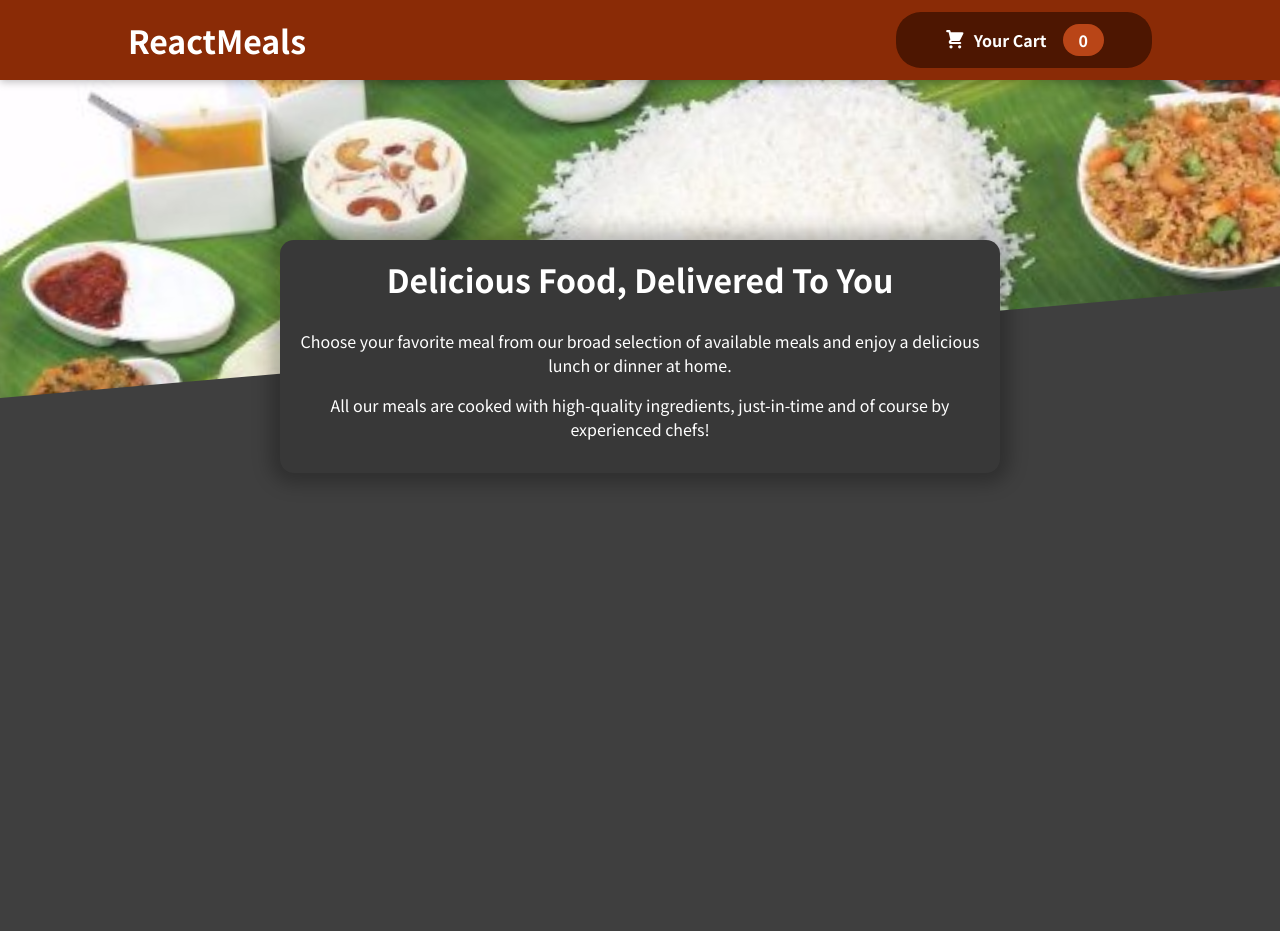
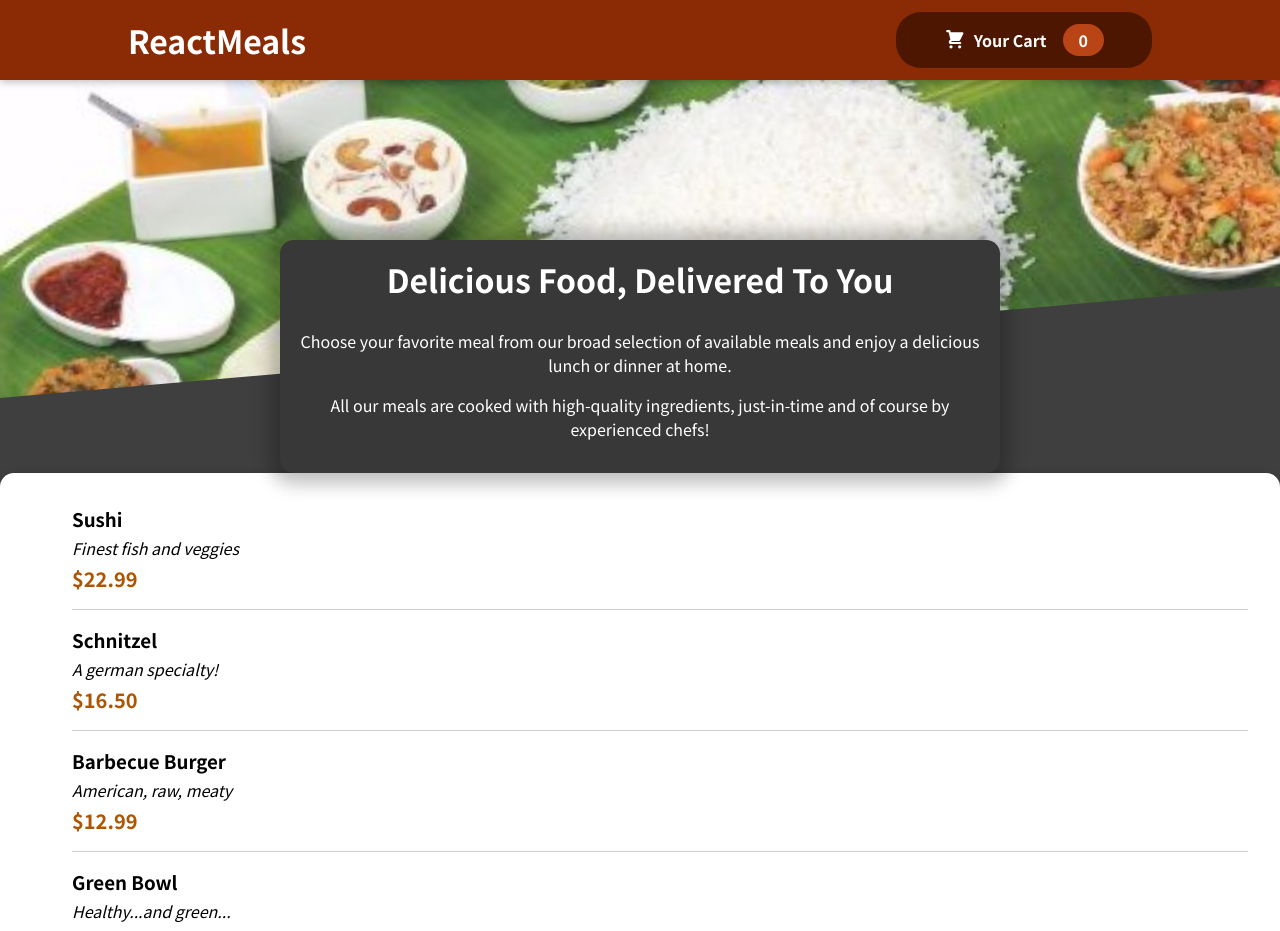
Before and after one commit to Aishu2604/Restaurant, a React (Create React App) app: page / in a window 1280 px wide. Shown: the top 931 px of the page. Before the commit the page ends 800 px from the top, so only its background shows below. Built offline with nearby package versions, Linux system fonts and the light colour scheme.

Commit message:
Item Visibility

```diff
--- a/src/App.js
+++ b/src/App.js
@@ -1,12 +1,15 @@
 import React from "react";
 import Header from "./Component/Layout/Header";
-import MealsSummary from "./Component/Meals/MealsSummary";
+// import MealsSummary from "./Component/Meals/MealsSummary";
+import Meals from "./Component/Meals/Meals";
 
 function App() {
   return (
     <React.Fragment>
       <Header />
-      <MealsSummary />
+      <main>
+        <Meals />
+      </main>
     </React.Fragment>
   );
 }
--- /dev/null
+++ b/src/Component/Meals/AvailableMeal.module.css
@@ -0,0 +1,24 @@
+.meals {
+    max-width: 60rem;
+    width: 90%;
+    margin: 2rem auto;
+    animation: meals-appear 1s ease-out forwards;
+  }
+
+  .meals ul {
+    list-style: none;
+    margin: 0;
+    padding: 0;
+  }
+
+  @keyframes meals-appear {
+    from {
+      opacity: 0;
+      transform: translateY(3rem);
+    }
+
+    to {
+      opacity: 1;
+      transform: translateY(0);
+    }
+  }
--- a/src/Component/Meals/AvailableMeals.js
+++ b/src/Component/Meals/AvailableMeals.js
@@ -0,0 +1,51 @@
+import React from "react";
+import classes from "./AvailableMeal.module.css";
+import Card from "../UI/Card";
+import MealItem from "./MealItem/MealItem";
+
+const DUMMY_MEALS = [
+  {
+    id: "m1",
+    name: "Sushi",
+    description: "Finest fish and veggies",
+    price: 22.99,
+  },
+  {
+    id: "m2",
+    name: "Schnitzel",
+    description: "A german specialty!",
+    price: 16.5,
+  },
+  {
+    id: "m3",
+    name: "Barbecue Burger",
+    description: "American, raw, meaty",
+    price: 12.99,
+  },
+  {
+    id: "m4",
+    name: "Green Bowl",
+    description: "Healthy...and green...",
+    price: 18.99,
+  },
+];
+
+const AvailabeMeals = () => {
+  const mealsList = DUMMY_MEALS.map((meal) => (
+    <MealItem
+      key={meal.id}
+      name={meal.name}
+      description={meal.description}
+      price={meal.price}
+    />
+  ));
+  return (
+    <section className={classes.meal}>
+      <Card>
+        <ul>{mealsList}</ul>
+      </Card>
+    </section>
+  );
+};
+
+export default AvailabeMeals;
--- /dev/null
+++ b/src/Component/Meals/MealItem/MealItem.js
@@ -0,0 +1,18 @@
+import React from "react";
+import classes from "./MealItem.module.css";
+
+const MealItem = (props) => {
+    const price = `$${props.price.toFixed(2)}`;
+  return (
+    <li className={classes.meal}>
+      <div>
+        <h3 className={classes.h3}>{props.name}</h3>
+        <div className={classes.description}>{props.description}</div>
+        <div className={classes.price}>{price}</div>
+      </div>
+      <div></div>
+    </li>
+  );
+};
+
+export default MealItem;
--- /dev/null
+++ b/src/Component/Meals/MealItem/MealItem.module.css
@@ -0,0 +1,22 @@
+.meal {
+    display: flex;
+    justify-content: space-between;
+    margin: 1rem;
+    padding-bottom: 1rem;
+    border-bottom: 1px solid #ccc;
+  }
+
+  .meal h3 {
+    margin: 0 0 0.25rem 0;
+  }
+
+  .description {
+    font-style: italic;
+  }
+
+  .price {
+    margin-top: 0.25rem;
+    font-weight: bold;
+    color: #ad5502;
+    font-size: 1.25rem;
+  }
--- a/src/Component/Meals/Meals.js
+++ b/src/Component/Meals/Meals.js
@@ -0,0 +1,14 @@
+import React from "react";
+import MealsSummary from "./MealsSummary";
+import AvailabeMeals from "./AvailableMeals";
+
+const Meals = () => {
+    return (
+        <React.Fragment>
+            <MealsSummary />
+            <AvailabeMeals />
+        </React.Fragment>
+    )
+}
+
+export default Meals;
--- /dev/null
+++ b/src/Component/UI/Card.js
@@ -0,0 +1,8 @@
+import React from "react";
+import classes from "./Card.module.css";
+
+const Card = (props) => {
+  return <div className={classes.card}>{props.children}</div>;
+};
+
+export default Card;
--- /dev/null
+++ b/src/Component/UI/Card.module.css
@@ -0,0 +1,6 @@
+.card {
+    padding: 1rem;
+    box-shadow: 0 2px 8px rgba(0, 0, 0, 0.25);
+    border-radius: 14px;
+    background-color: white;
+  }
```
